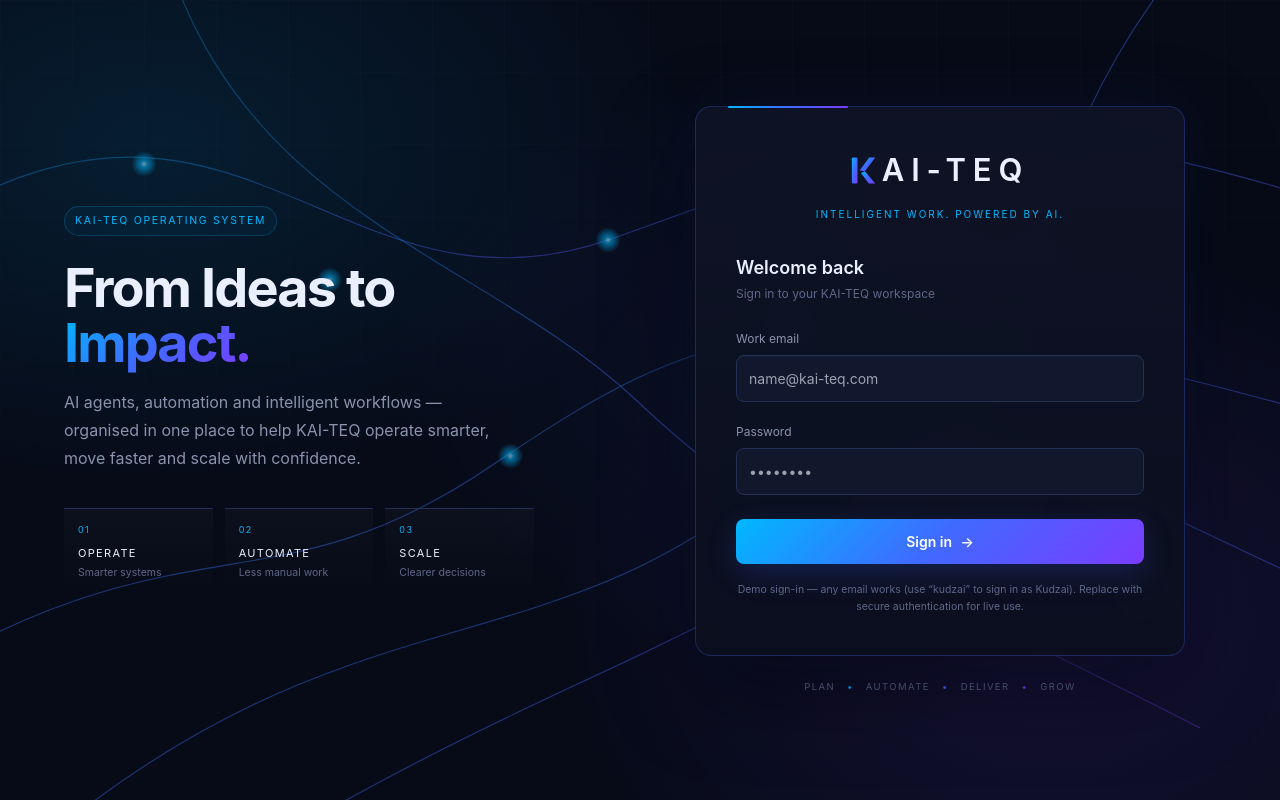
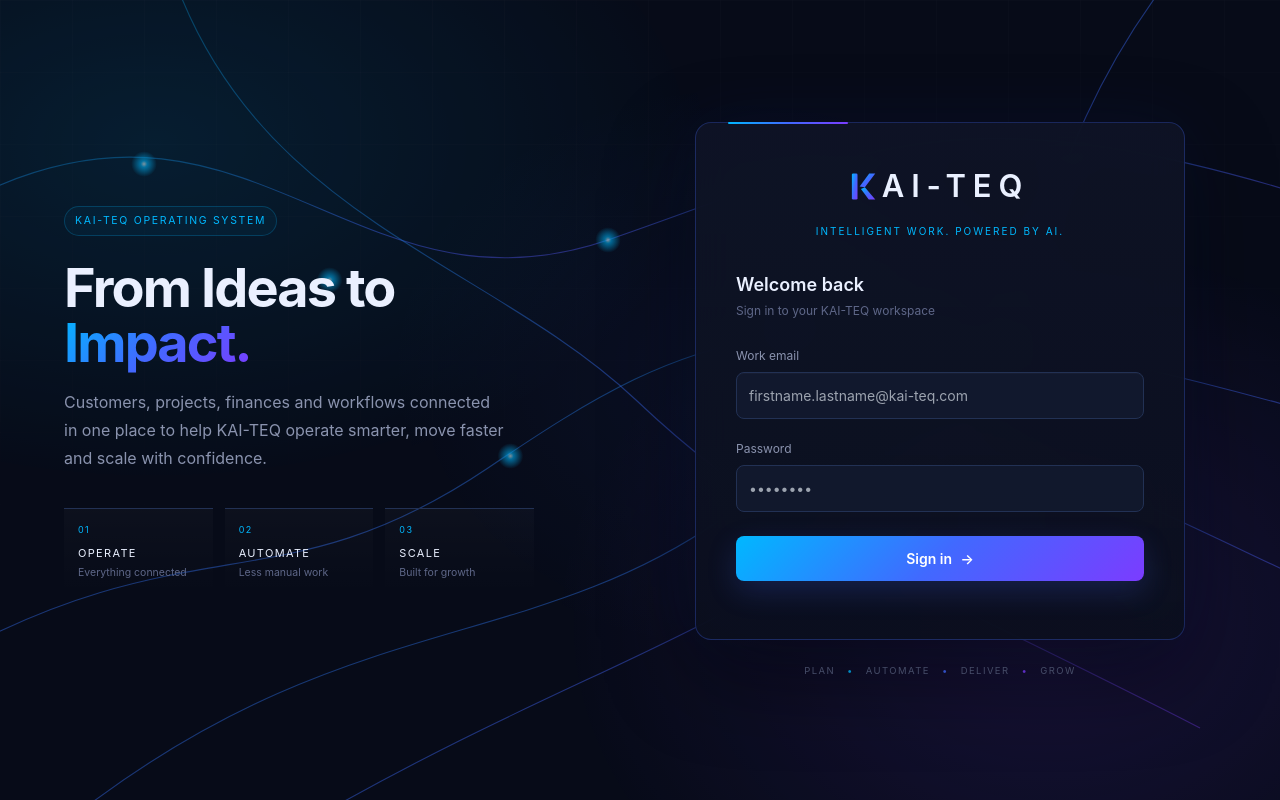
Before and after one commit to tatenda-manyepa/kaiteq-app, a React (Vite) app: page / in a window 1280 px wide. Built offline with nearby package versions, Linux system fonts and the light colour scheme.

Commit message:
Update App.jsx

```diff
--- a/src/App.jsx
+++ b/src/App.jsx
@@ -264,9 +264,9 @@ function Login({ onLogin }) {
         <section className="hidden lg:block" style={{ maxWidth: 520 }}>
           <div style={{ display: "inline-flex", alignItems: "center", gap: 10, padding: "6px 10px", border: `1px solid rgba(0,184,255,.22)`, borderRadius: 999, color: C.cyan, fontSize: 10.5, letterSpacing: ".16em", background: "rgba(0,184,255,.045)" }}>KAI-TEQ OPERATING SYSTEM</div>
           <h1 style={{ fontSize: 54, lineHeight: 1.02, letterSpacing: "-0.035em", fontWeight: 650, marginTop: 24 }}>From Ideas to <span style={{ background: GRAD, WebkitBackgroundClip: "text", color: "transparent" }}>Impact.</span></h1>
-          <p style={{ color: C.mut, fontSize: 16, lineHeight: 1.75, maxWidth: 440, marginTop: 18 }}>AI agents, automation and intelligent workflows — organised in one place to help KAI-TEQ operate smarter, move faster and scale with confidence.</p>
+          <p style={{ color: C.mut, fontSize: 16, lineHeight: 1.75, maxWidth: 440, marginTop: 18 }}>Customers, projects, finances and workflows connected in one place to help KAI-TEQ operate smarter, move faster and scale with confidence.</p>
           <div className="grid grid-cols-3 gap-3 mt-9" style={{ maxWidth: 470 }}>
-            {[['01','OPERATE','Smarter systems'],['02','AUTOMATE','Less manual work'],['03','SCALE','Clearer decisions']].map(([n,a,b])=><div key={n} style={{ padding: "14px 14px 13px", borderTop: `1px solid ${C.line}`, background: "linear-gradient(180deg, rgba(255,255,255,.025), transparent)" }}><div style={{ color: C.cyan, fontSize: 9, letterSpacing: ".16em" }}>{n}</div><div style={{ fontSize: 11, letterSpacing: ".12em", marginTop: 8 }}>{a}</div><div style={{ color: C.mut2, fontSize: 10.5, marginTop: 4 }}>{b}</div></div>)}
+            {[['01','OPERATE','Everything connected'],['02','AUTOMATE','Less manual work'],['03','SCALE','Built for growth']].map(([n,a,b])=><div key={n} style={{ padding: "14px 14px 13px", borderTop: `1px solid ${C.line}`, background: "linear-gradient(180deg, rgba(255,255,255,.025), transparent)" }}><div style={{ color: C.cyan, fontSize: 9, letterSpacing: ".16em" }}>{n}</div><div style={{ fontSize: 11, letterSpacing: ".12em", marginTop: 8 }}>{a}</div><div style={{ color: C.mut2, fontSize: 10.5, marginTop: 4 }}>{b}</div></div>)}
           </div>
         </section>
         <section className="w-full" style={{ maxWidth: 490, justifySelf: "center" }}>
@@ -277,12 +277,12 @@ function Login({ onLogin }) {
             <div style={{ fontSize: 18, fontWeight: 600, marginBottom: 4 }}>Welcome back</div>
             <div style={{ color: C.mut2, fontSize: 12, marginBottom: 22 }}>Sign in to your KAI-TEQ workspace</div>
             <label style={{ fontSize: 12, color: C.mut }}>Work email</label>
-            <input value={email} onChange={(e) => setEmail(e.target.value)} placeholder="name@kai-teq.com" className="w-full rounded-lg px-3 py-3 mt-1.5 mb-4 outline-none" style={{ background: "rgba(19,26,48,.82)", border: `1px solid ${C.line}`, color: C.text, fontSize: 14, boxShadow: "inset 0 1px 0 rgba(255,255,255,.025)" }} />
+            <input value={email} onChange={(e) => setEmail(e.target.value)} placeholder="firstname.lastname@kai-teq.com" className="w-full rounded-lg px-3 py-3 mt-1.5 mb-4 outline-none" style={{ background: "rgba(19,26,48,.82)", border: `1px solid ${C.line}`, color: C.text, fontSize: 14, boxShadow: "inset 0 1px 0 rgba(255,255,255,.025)" }} />
             <label style={{ fontSize: 12, color: C.mut }}>Password</label>
             <input value={pw} type="password" onChange={(e) => setPw(e.target.value)} onKeyDown={(e) => e.key === "Enter" && submit()} placeholder="••••••••" className="w-full rounded-lg px-3 py-3 mt-1.5 outline-none" style={{ background: "rgba(19,26,48,.82)", border: `1px solid ${C.line}`, color: C.text, fontSize: 14 }} />
             {err && <div style={{ color: C.orange, fontSize: 12, marginTop: 10 }}>{err}</div>}
             <button onClick={submit} className="w-full rounded-lg py-3 mt-6 font-semibold" style={{ background: GRAD, color: "#fff", fontSize: 14, boxShadow: "0 10px 30px rgba(65,105,255,.20)" }}>Sign in <span style={{ marginLeft: 5 }}>→</span></button>
-            <div style={{ fontSize: 10.5, color: C.mut2, marginTop: 18, textAlign: "center", lineHeight: 1.55 }}>Demo sign-in — any email works (use “kudzai” to sign in as Kudzai). Replace with secure authentication for live use.</div>
+            <div style={{ fontSize: 10.5, color: C.mut2, marginTop: 18, textAlign: "center", lineHeight: 1.55 }}></div>
           </div>
           <div className="flex items-center justify-center gap-3 mt-6" style={{ color: C.mut2, fontSize: 9.5, letterSpacing: ".15em" }}><span>PLAN</span><span style={{color:C.cyan}}>•</span><span>AUTOMATE</span><span style={{color:C.blue}}>•</span><span>DELIVER</span><span style={{color:C.purple}}>•</span><span>GROW</span></div>
         </section>
```
